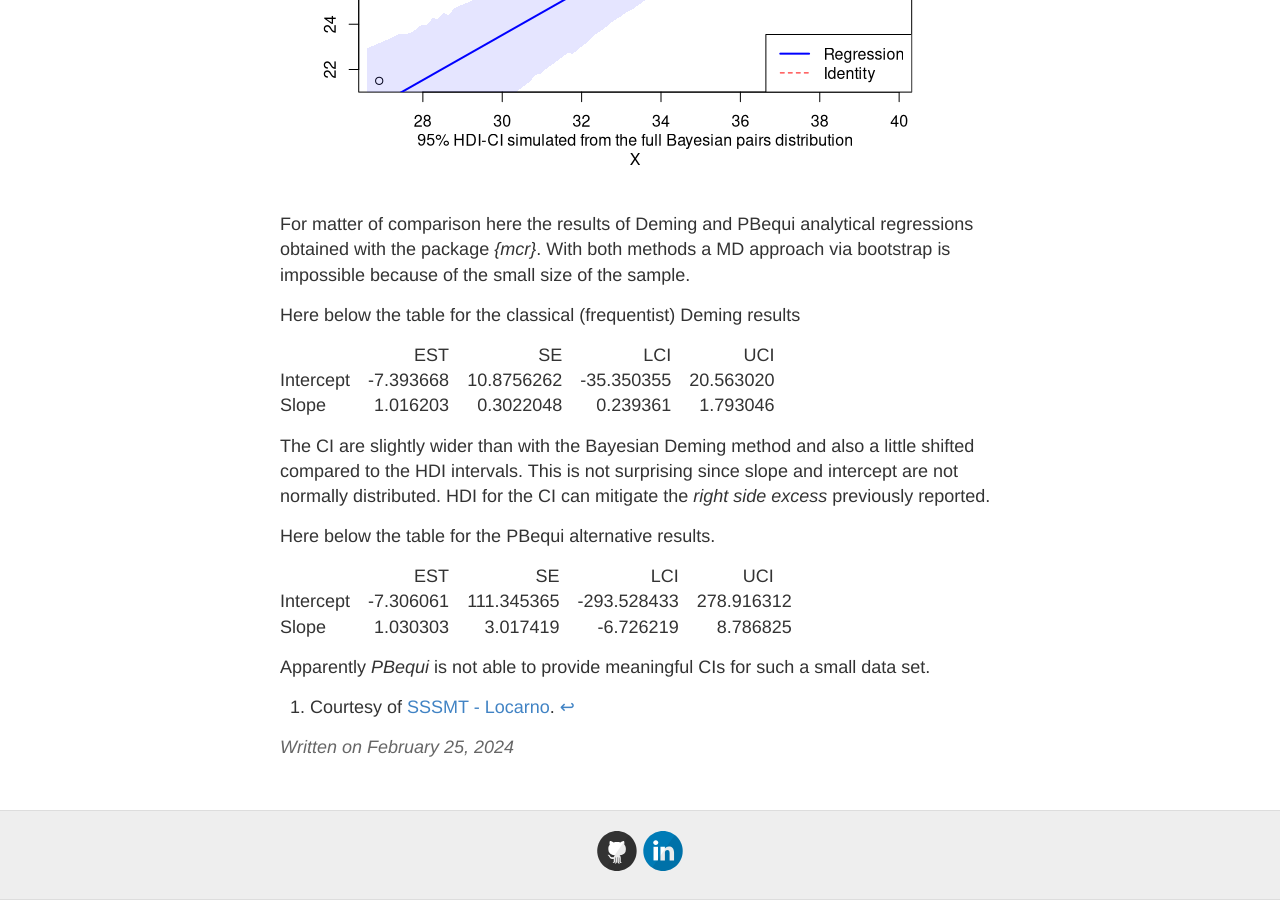
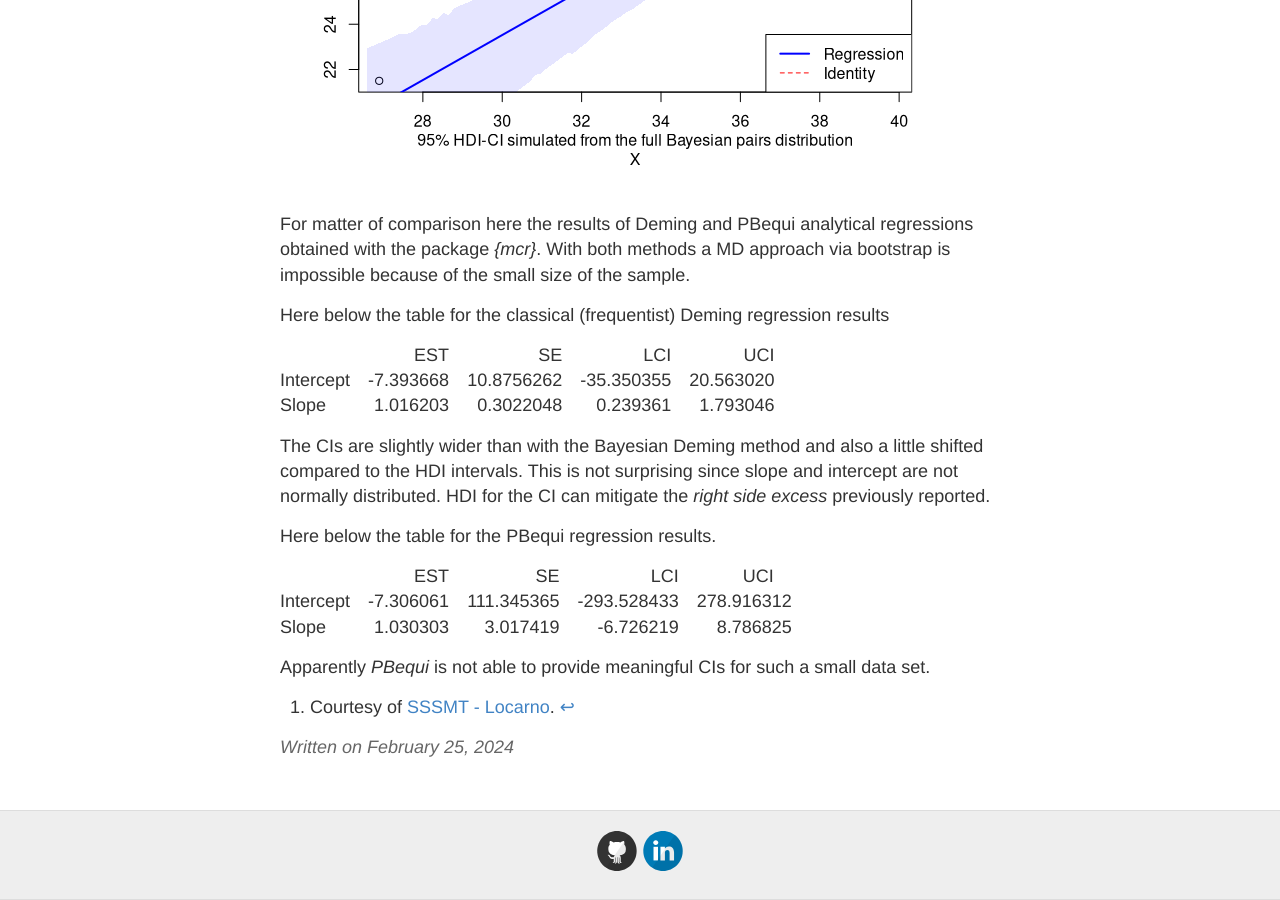
Before and after one commit to piodag/piodag.github.io, a Jekyll site: the page built from _posts/2014-3-18-4-small-sample.md, in a window 1280 px wide and 900 px high, scrolled down 1523 px. Built offline with Jekyll 4.4.1, drawn with Linux system fonts in a browser that asks for light colours.

Commit message:
Little correction

```diff
--- a/_posts/2014-3-18-4-small-sample.md
+++ b/_posts/2014-3-18-4-small-sample.md
@@ -36,7 +36,7 @@ analytical regressions obtained with the package *{mcr}*. With both
 methods a MD approach via bootstrap is impossible because of the small
 size of the sample.
 
-Here below the table for the classical (frequentist) Deming results
+Here below the table for the classical (frequentist) Deming regression results
 
 
 
@@ -46,12 +46,12 @@ Here below the table for the classical (frequentist) Deming results
 | Slope&emsp;     |  1.016203&emsp;   |  0.3022048&emsp;  |   0.239361&emsp;  |  1.793046  |
 
 
-The CI are slightly wider than with the Bayesian Deming method and also
+The CIs are slightly wider than with the Bayesian Deming method and also
 a little shifted compared to the HDI intervals. This is not surprising
 since slope and intercept are not normally distributed. HDI for the CI
 can mitigate the *right side excess* previously reported.
 
-Here below the table for the PBequi alternative results.
+Here below the table for the PBequi regression results.
 
 
 
```
